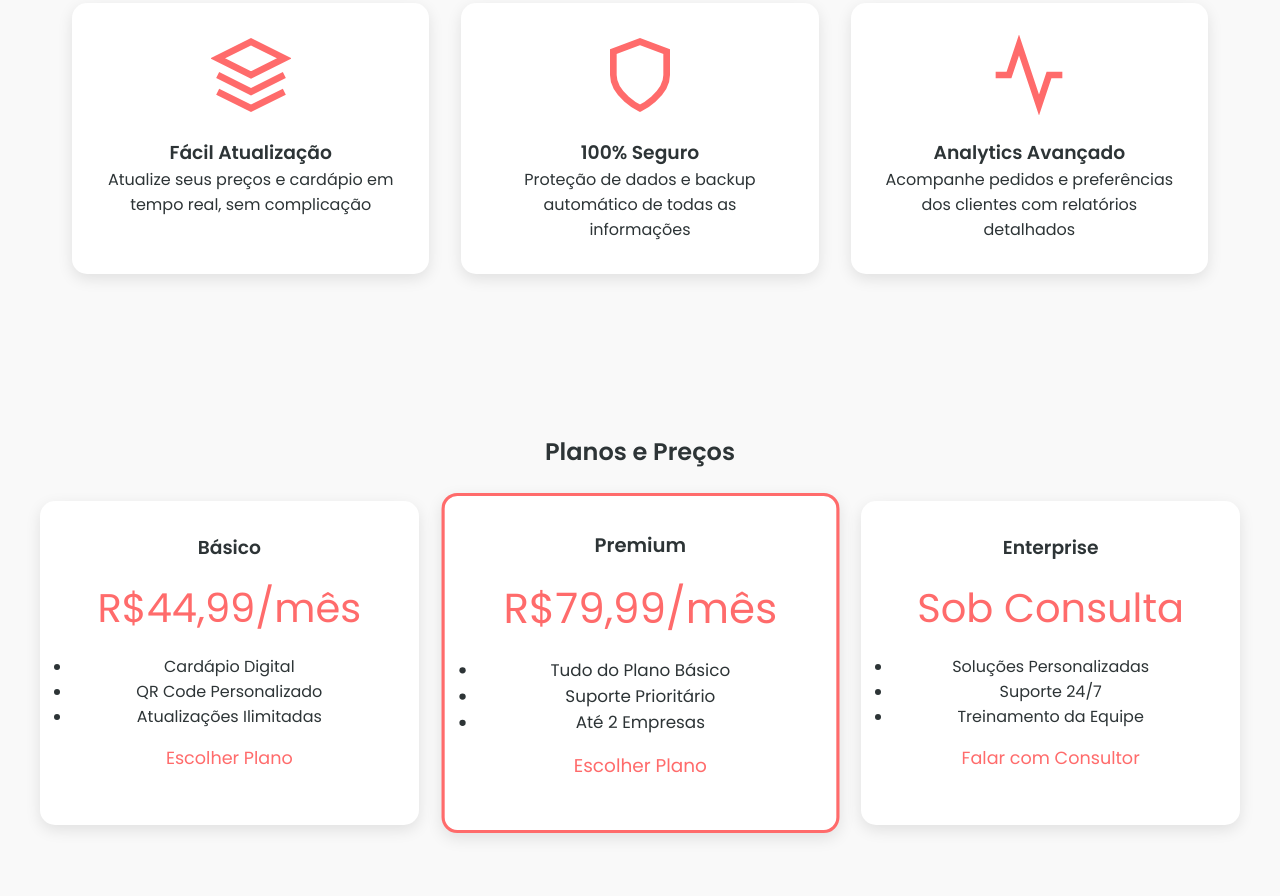
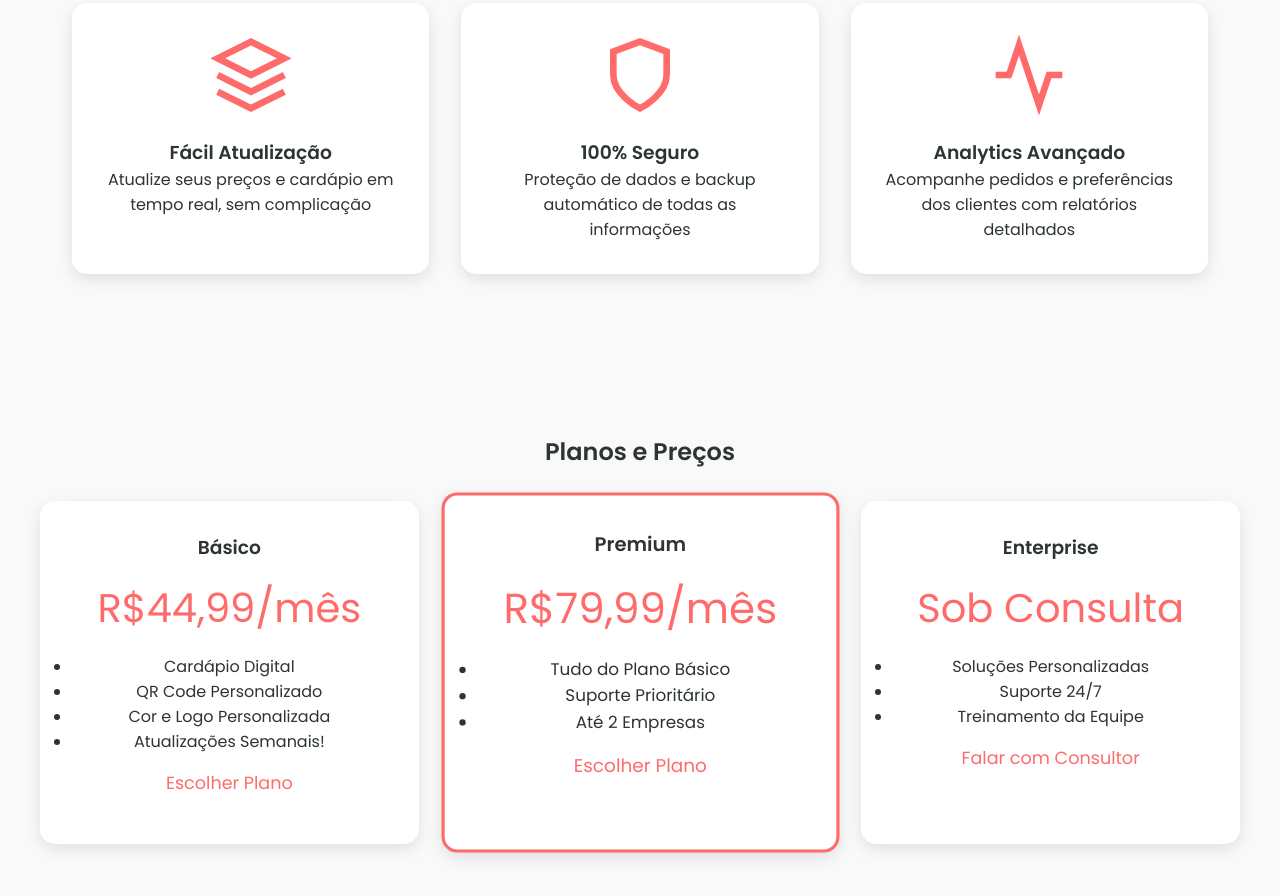
Before and after one commit to FreitasLost/vendascardapio, a plain HTML site: page index.html in a window 1280 px wide. Shown: the part 1281-2177 px from the top of the page. Drawn offline with Linux system fonts and the light colour scheme.

Commit message:
Update index.html

```diff
--- a/index.html
+++ b/index.html
@@ -257,7 +257,8 @@
           <ul>
             <li>Cardápio Digital</li>
             <li>QR Code Personalizado</li>
-            <li>Atualizações Ilimitadas</li>
+            <li>Cor e Logo Personalizada</li>
+            <li>Atualizações Semanais!</li>
           </ul>
           <a href="https://wa.me/5511999999999?text=Olá! Tenho interesse no plano Básico do PortalNh Pro por R$44,99/mês" class="btn btn-primary" target="_blank">Escolher Plano</a>
         </div>
```
